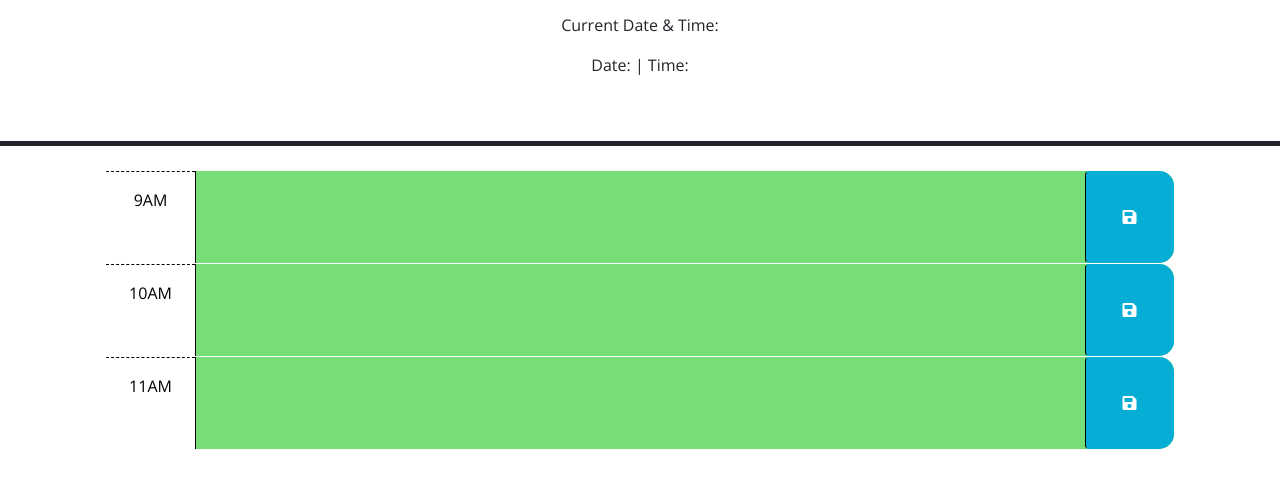
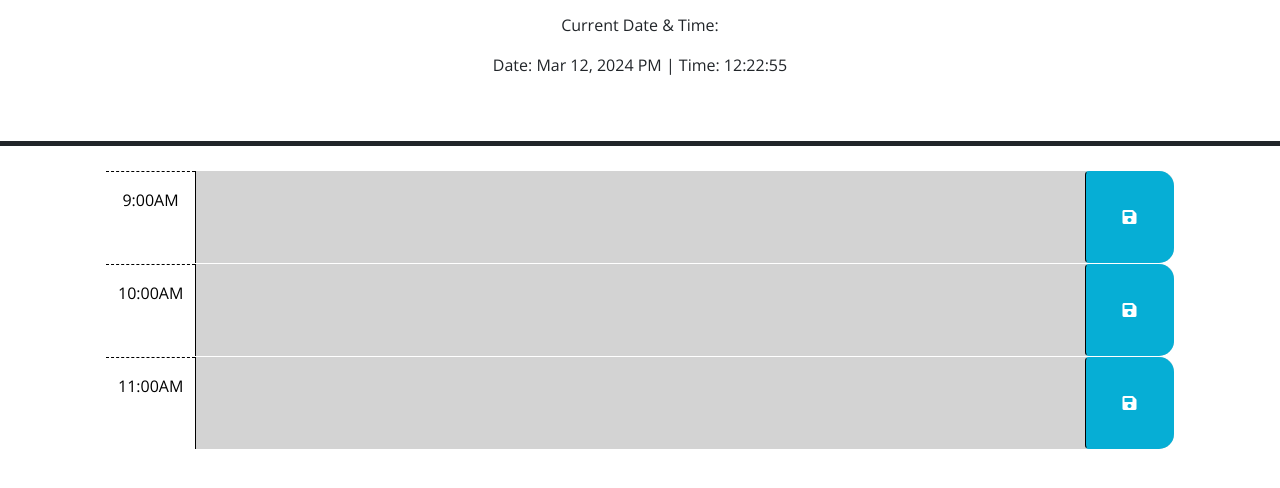
Before and after one commit to collinsjosephj/agile-time-manager, a plain HTML site: page index.html in a window 1280 px wide. Shown: the part 166-654 px from the top of the page. Drawn offline with nearby package versions, Linux system fonts and the light colour scheme.

Commit message:
troubleshooting my functions in script.js

```diff
--- a/Develop/script.js
+++ b/Develop/script.js
@@ -23,20 +23,22 @@
 //const dayjs = require("dayjs");
 
 
-const localeSet = {}; // redundant, maybe comment this out!!!!!!!!
-dayjs.locale(localeSet);
+//const localeSet = {}; // redundant, maybe comment this out!!!!!!!!
+//dayjs.locale(localeSet);
 // Will wait until the DOM is fully loaded before executing the function
-$(function() {
+document.addEventListener('DOMContentLoaded', function() {
   // Function will get the current hour of the day -- referenced from the dayjs library String + Format
   // 'H' denotes a 24 hour clock to be called from the dayjs library
   const thisHour = dayjs().format('H');
+
+    //const thisHour = "10";
   // Function below toggles the ".time-block" based on the "past", "present", and "future" class relative to my thisHour variable.
   // .addClass & .removeClass didnt make conceptual sense to me here, so I found .toggleClass on https://htmlcheatsheet.com/jquery/
-  function hourColor() {
+  function toggleHourClass() {
     $('.time-block').each(function() {
       const hourBlock = parseInt(this.id);
       $(this).toggleClass('past', hourBlock < thisHour );
-      $(this).toggleClass('present', hourBlock === thisHour );
+      $(this).toggleClass('present', hourBlock == thisHour );
       $(this).toggleClass('future', hourBlock > thisHour );
     });
   }
@@ -53,22 +55,23 @@ $(function() {
   function changeColor() {
     $('.time-block').each(function() {
       const hourBlock = parseInt(this.id);
-      if ( hourBlock == thisHour ) {
-        $(this).removeClass('past', 'future').addClass('present');
-      } else if ( hourBlock < thisHour ) {
-        $(this).removeClass('present', 'future').addClass('past');
-      } else ( hourBlock > thisHour )
-        $(this).removeClass('past', 'present').addClass('future');
+      if (hourBlock == thisHour) {
+        $(this).removeClass('past future').addClass('present');
+      } else if (hourBlock < thisHour) {
+        $(this).removeClass('present future').addClass('past');
+      } else if (hourBlock > thisHour) {
+        $(this).removeClass('past present').addClass('future');
+      }
     });
+  }
   // Function will also be built to pull user input from localStorage and set the textarea values for each corresponding ".time-block"
     $('.time-block').each(function() {
       const keyInput = $(this).attr('id');
       const valueInput = localStorage.getItem(keyInput);
-      console.log(keyInput);
-      console.log(valueInput);
+      //console.log(keyInput);
+      //console.log(valueInput);
       $(this).children('.description').val(valueInput || ''); // This will set the textarea value to an empty string if no value is found in localStorage for a time-block
     });
-  }
 
   // Function below will display the time at the top of the application.
   function updateTime() {
@@ -79,18 +82,10 @@ $(function() {
     dateElement.text(dateNow);
     timeElement.text(timeNow);
   }
-  /*$(document).ready(function() {
-    const container = $('.container-lg');
-    const hours = ['09', '10', '11', '12', '13', '14', '15', '16', '17']; //24 hour time clock
 
-    hours.forEach(hour => {
-      const hourId =
-
-    });*/
-
-  hourColor();
+  toggleHourClass();
   saveToLocal();
   changeColor();
-  newRow();
+  updateTime();
   setInterval(updateTime, 1000);
-}); // this one is for the overarching func
+});// this one is for the overarching func
--- a/index.html
+++ b/index.html
@@ -43,8 +43,8 @@
         -->
 
       <!-- Example of a past time block. The "past" class adds a gray background color. -->
-      <div id="hourBlock-09" class="row time-block">
-        <div class="col-2 col-md-1 hour text-center py-3">9AM</div>
+      <div id="09" class="row time-block">
+        <div class="col-2 col-md-1 hour text-center py-3">9:00AM</div>
         <textarea class="col-8 col-md-10 description" rows="3"> </textarea>
         <button class="btn saveBtn col-2 col-md-1" aria-label="save">
           <i class="fas fa-save" aria-hidden="true"></i>
@@ -52,8 +52,8 @@
       </div>
 
       <!-- Example of a a present time block. The "present" class adds a red background color. -->
-      <div id="hourBlock-10" class="row time-block">
-        <div class="col-2 col-md-1 hour text-center py-3">10AM</div>
+      <div id="10" class="row time-block">
+        <div class="col-2 col-md-1 hour text-center py-3">10:00AM</div>
         <textarea class="col-8 col-md-10 description" rows="3"> </textarea>
         <button class="btn saveBtn col-2 col-md-1" aria-label="save">
           <i class="fas fa-save" aria-hidden="true"></i>
@@ -61,8 +61,8 @@
       </div>
 
       <!-- Example of a future time block. The "future" class adds a green background color. -->
-      <div id="hourBlock-11" class="row time-block">
-        <div class="col-2 col-md-1 hour text-center py-3">11AM</div>
+      <div id="11" class="row time-block">
+        <div class="col-2 col-md-1 hour text-center py-3">11:00AM</div>
         <textarea class="col-8 col-md-10 description" rows="3"> </textarea>
         <button class="btn saveBtn col-2 col-md-1" aria-label="save">
           <i class="fas fa-save" aria-hidden="true"></i>
```
